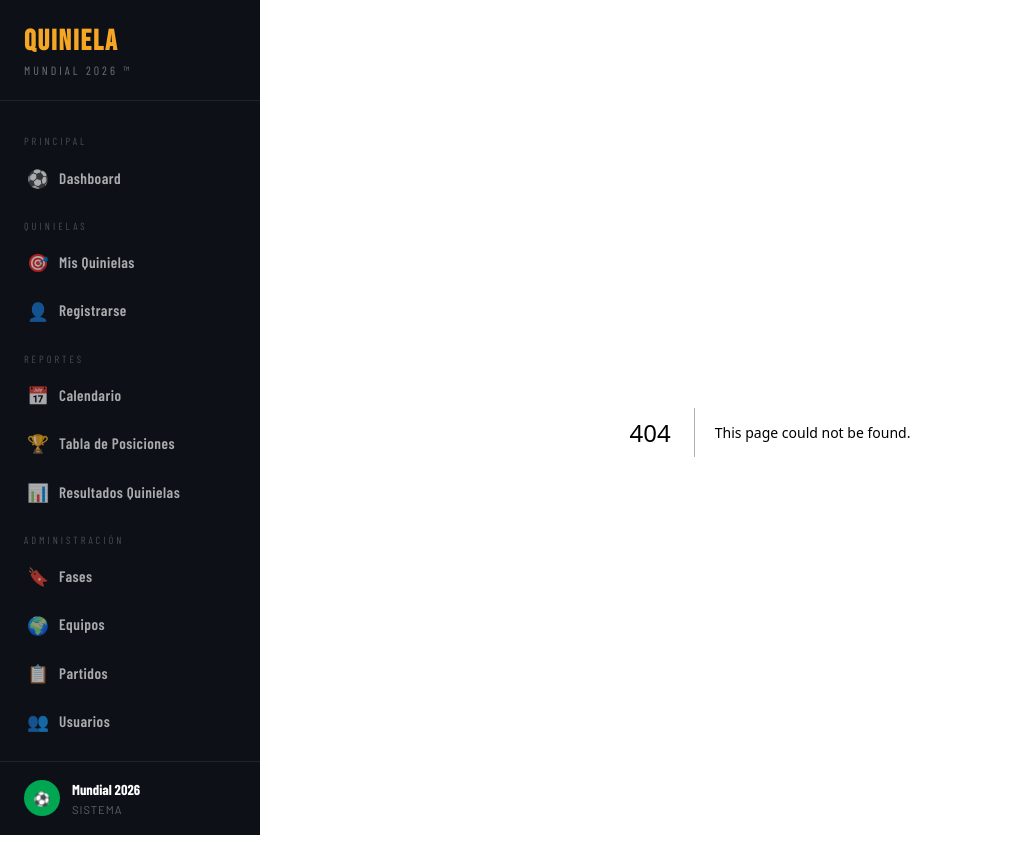
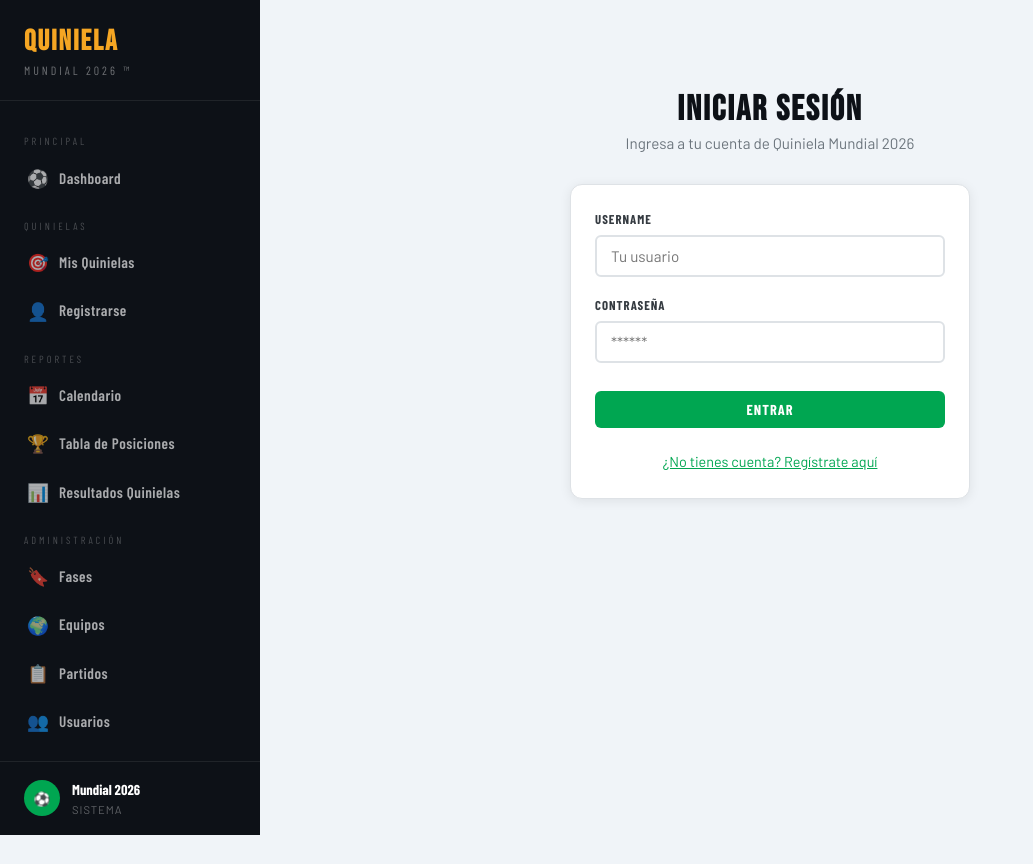
Before and after one commit to EmmaCoder48/goaltrack-2026, a Next.js app: page /login in a window 1280 px wide. Before the commit this address had no page. Shown: the whole page, without its empty margins (0-1033 px from the left). After the commit the page ends 800 px from the top, so only its background shows below. Built offline with nearby package versions, Linux system fonts and the light colour scheme; a web font is replaced by a local one.

Commit message:
Implementando login
Inicio de sesión del usuario, incluyendo la validación del formulario y los mensajes de error. Tras un inicio de sesión exitoso, redirige a la página principal.

```diff
--- /dev/null
+++ b/src/app/login/page.tsx
@@ -0,0 +1,91 @@
+'use client';
+import { useState } from 'react';
+import { useRouter } from 'next/navigation';
+import Link from 'next/link';
+
+export default function LoginPage() {
+  const [form, setForm] = useState({ username: '', password: '' });
+  const [msg, setMsg] = useState<{ tipo: string; texto: string } | null>(null);
+  const router = useRouter();
+
+  const iniciarSesion = async (e: React.FormEvent) => {
+    e.preventDefault();
+    setMsg(null);
+
+    if (!form.username.trim() || !form.password) {
+      setMsg({ tipo: 'error', texto: 'Por favor, ingresa usuario y contraseña' });
+      return;
+    }
+
+    try {
+      // Llamamos a la ruta de tu API que ya tienes creada
+      const r = await fetch('/api/auth/login', {
+        method: 'POST',
+        headers: { 'Content-Type': 'application/json' },
+        body: JSON.stringify({ username: form.username, password: form.password }),
+      });
+
+      const data = await r.json();
+
+      if (!r.ok) {
+        setMsg({ tipo: 'error', texto: data.error || 'Credenciales incorrectas' });
+        return;
+      }
+
+      // Si el login es exitoso, redirigimos al dashboard (o la página principal)
+      router.push('/');
+
+    } catch (error) {
+      setMsg({ tipo: 'error', texto: 'Error al conectar con el servidor' });
+    }
+  };
+
+  return (
+    <div style={{ maxWidth: 400, margin: '60px auto' }}>
+      <div className="page-header" style={{ textAlign: 'center' }}>
+        <h2>INICIAR SESIÓN</h2>
+        <p>Ingresa a tu cuenta de Quiniela Mundial 2026</p>
+      </div>
+
+      <div className="card">
+        <div className="card-body">
+          {msg && <div className={`alert alert-${msg.tipo}`}>{msg.texto}</div>}
+
+          <form onSubmit={iniciarSesion}>
+            <div className="form-group">
+              <label className="form-label">Username</label>
+              <input
+                type="text"
+                className="form-control"
+                value={form.username}
+                onChange={e => setForm({ ...form, username: e.target.value })}
+                placeholder="Tu usuario"
+              />
+            </div>
+
+            <div className="form-group">
+              <label className="form-label">Contraseña</label>
+              <input
+                type="password"
+                className="form-control"
+                value={form.password}
+                onChange={e => setForm({ ...form, password: e.target.value })}
+                placeholder="******"
+              />
+            </div>
+
+            <button type="submit" className="btn btn-primary" style={{ width: '100%', justifyContent: 'center', marginTop: '10px' }}>
+              Entrar
+            </button>
+          </form>
+
+          <div style={{ textAlign: 'center', marginTop: 20 }}>
+            <Link href="/quinielas/registro" style={{ color: 'var(--verde)', fontSize: '0.9rem' }}>
+              ¿No tienes cuenta? Regístrate aquí
+            </Link>
+          </div>
+        </div>
+      </div>
+    </div>
+  );
+}
```
